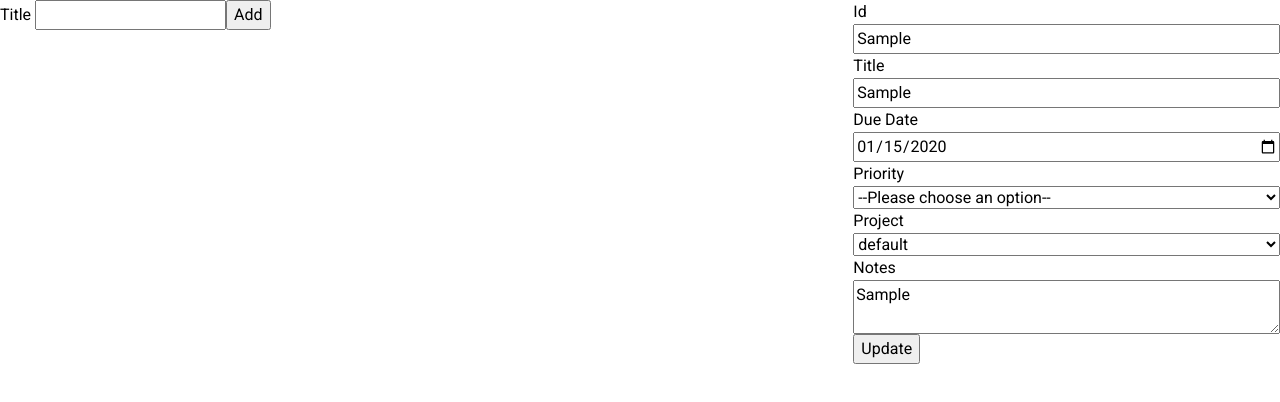
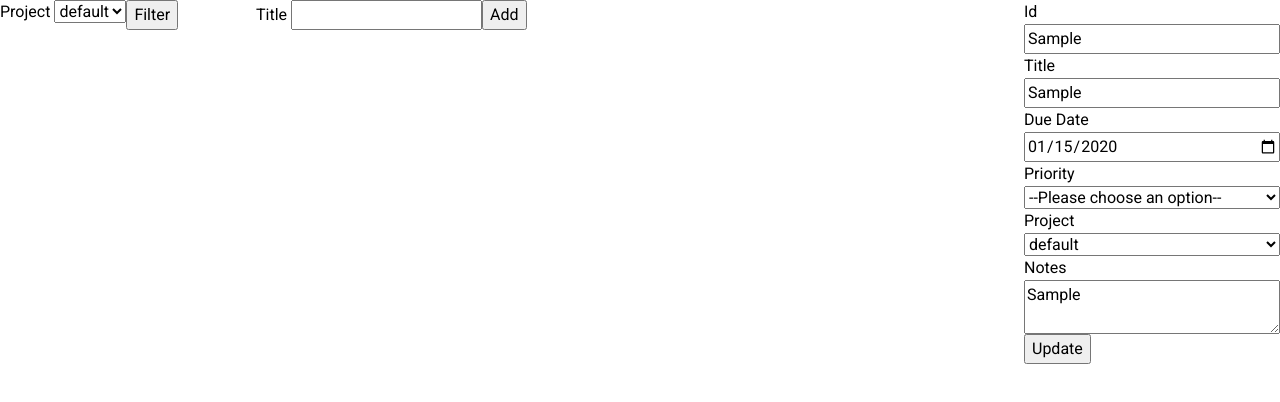
Before and after one commit to karl-perkins/todo, a website built with webpack: page src/index.html in a window 1280 px wide. Both pictures are taken after typing "Sample", "Sample", "2020-01-15", "Sample" into the empty fields and a click on the button "Update". Built offline with nearby package versions, Linux system fonts and the light colour scheme.

Commit message:
add ability to filter by project

```diff
--- a/src/index.html
+++ b/src/index.html
@@ -11,7 +11,18 @@
     </head>
     <body>
         <div id="container">
+            <div>
+                <form id="filter-todos-form">
+                    <div class="form-control">
+                        <label for="filter-project">Project</label>
+                        <select name="project" id="filter-project"></select>
+                    </div>
+                    <button type="submit">Filter</button>
+                </form>
+            </div>
+
             <main>
+                <div id="test">
                     <form id="create-todo-form">
                         <div class="form-control">
                             <label for="title">Title</label>
@@ -20,6 +31,7 @@
                         <button type="submit">Add</button>
                     </form>
 
+                </div>
                 <div id="todo-list"></div>
             </main>
 
--- a/src/index.js
+++ b/src/index.js
@@ -16,7 +16,7 @@ createTodoForm.addEventListener("submit", (e) => {
 
     Todo.createTodo(newTodo);
     createTodoForm.reset();
-    renderTodos(Todo.todos);
+    renderTodos();
 });
 
 const editTodoForm = document.querySelector("#edit-todo-form");
@@ -39,8 +39,8 @@ editTodoForm.addEventListener("submit", (e) => {
     renderTodos();
 });
 
-function renderTodos() {
-    const todos = Todo.todos;
+function renderTodos(project = 'default') {
+    const todos = Todo.getTodosByProject(project);
     const todoList = document.querySelector("#todo-list");
     todoList.innerHTML = "";
 
@@ -75,7 +75,7 @@ function renderTodos() {
 }
 
 function editTodo(id) {
-    const update = Todo.todos.find((todo) => todo.id === id);
+    const update = Todo.getTodo(id);
     document.querySelector("#edit-id").value = update.id;
     document.querySelector("#edit-title").value = update.title;
     document.querySelector("#edit-due-date").value = update.dueDate;
@@ -90,13 +90,33 @@ function deleteTodo(id) {
 }
 
 document.addEventListener("DOMContentLoaded", function () {
-    const projectOptions = document.querySelector("#edit-project");
+    populateProjectDropdown();
+});
+
+
+function populateProjectDropdown() {
+    const editProjectOptions = document.querySelector("#edit-project");
+    const filterProjectOptions = document.querySelector("#filter-project");
+
+    const fragment = new DocumentFragment();
 
     for (const project of Todo.projects) {
-        const projectOption = document.createElement("option");
-        projectOption.value = project;
-        projectOption.textContent = project;
+        const option = document.createElement("option");
+        option.value = project;
+        option.textContent = project;
 
-        projectOptions.appendChild(projectOption);
+        fragment.appendChild(option);
     }
+
+    editProjectOptions.appendChild(fragment.cloneNode(true));
+    filterProjectOptions.appendChild(fragment);
+}
+
+const projectFilterForm = document.querySelector('#filter-todos-form');
+projectFilterForm.addEventListener('submit', (e) => {
+    e.preventDefault();
+
+    const formData = new FormData(projectFilterForm);
+    const project = formData.get("project");
+    renderTodos(project)
 });
--- a/src/style.css
+++ b/src/style.css
@@ -48,11 +48,12 @@ h6 {
 /* Custom CSS*/
 #container {
     display: grid;
-    grid-template-columns: 2fr 1fr;
+    grid-template-columns: 1fr 3fr 1fr;
     font-family: "Roboto", sans-serif;
 }
 
-#create-todo-form {
+#create-todo-form,
+#filter-todos-form {
     display: flex;
 }
 
--- a/src/todo.js
+++ b/src/todo.js
@@ -1,5 +1,5 @@
-export let todos = [];
-export const projects = ["default"];
+let todos = [];
+export const projects = ["default", "flax"];
 
 let maxTodoId = 1;
 
@@ -37,6 +37,20 @@ export function deleteTodo(id) {
     }
 }
 
+export function getTodos() {
+    return todos;
+}
+
+export function getTodosByProject(project) {
+    const filteredTodos = todos.filter((todo) => todo.project === project);
+    return filteredTodos;
+}
+
+export function getTodo(id) {
+    const todo = todos.find((todo) => todo.id === id);
+    return todo;
+}
+
 export function createProject(name) {
     projects.push(name);
 }
```
Lines whose indentation alone changed are shown as unchanged.
